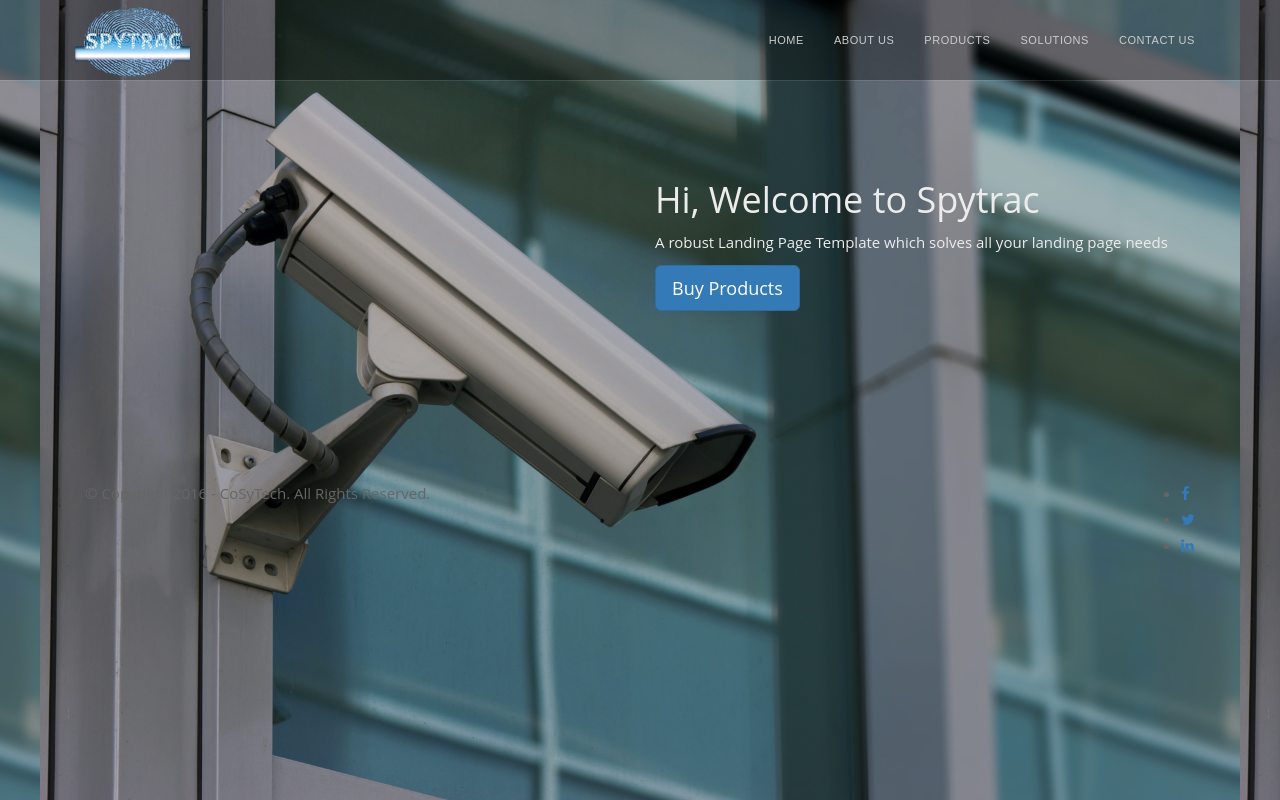
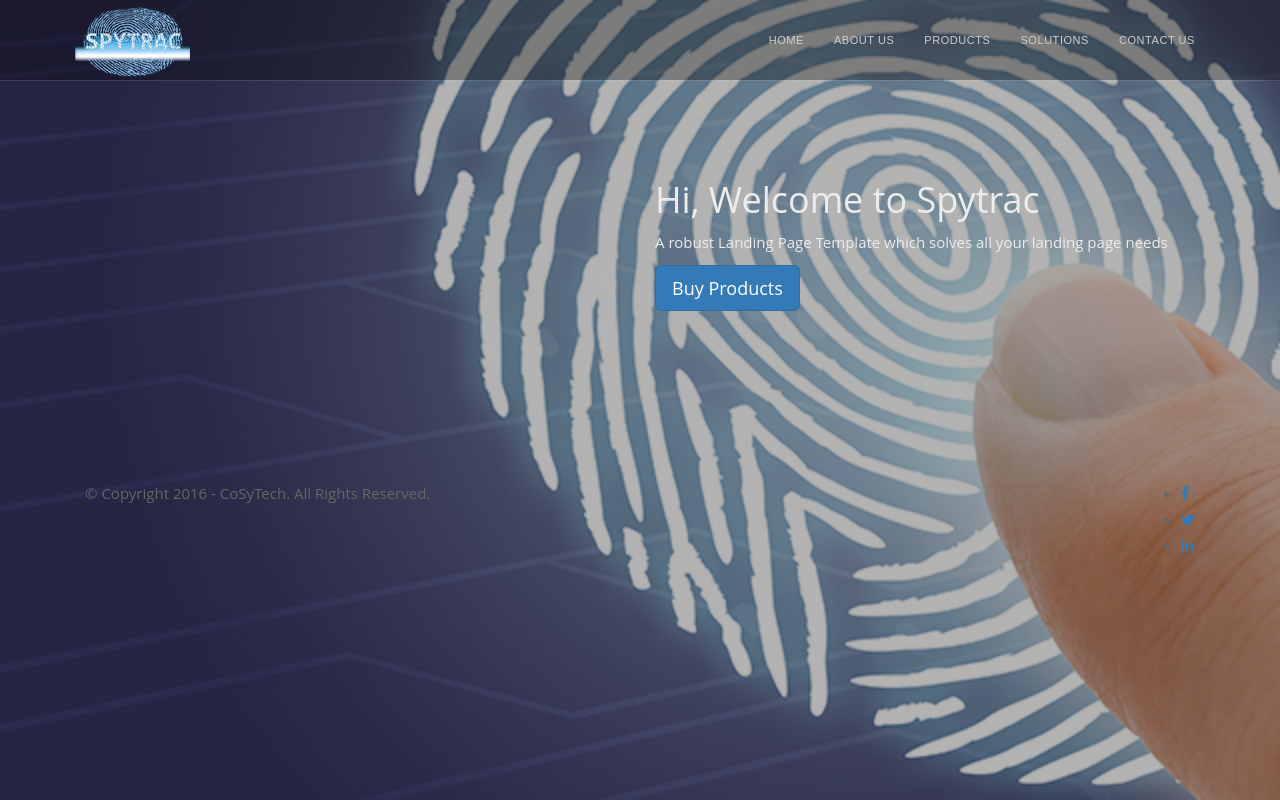
Before and after one commit to jangya/spytrac, a PHP site: page / in a window 1280 px wide. Run offline with PHP 8.4, Linux system fonts and the light colour scheme; some libraries are stand-ins or nearby versions.

Commit message:
Update spytrac.css

```diff
--- a/assets/css/spytrac.css
+++ b/assets/css/spytrac.css
@@ -355,7 +355,7 @@ body{
     height: 450px;
 }
 .parallax {
-    background-image: url("../img/cctv_bg.jpg");
+    background-image: url("../img/bio.jpg");
     height: 100%;
     width: 100%;
     background-size: cover;
```
